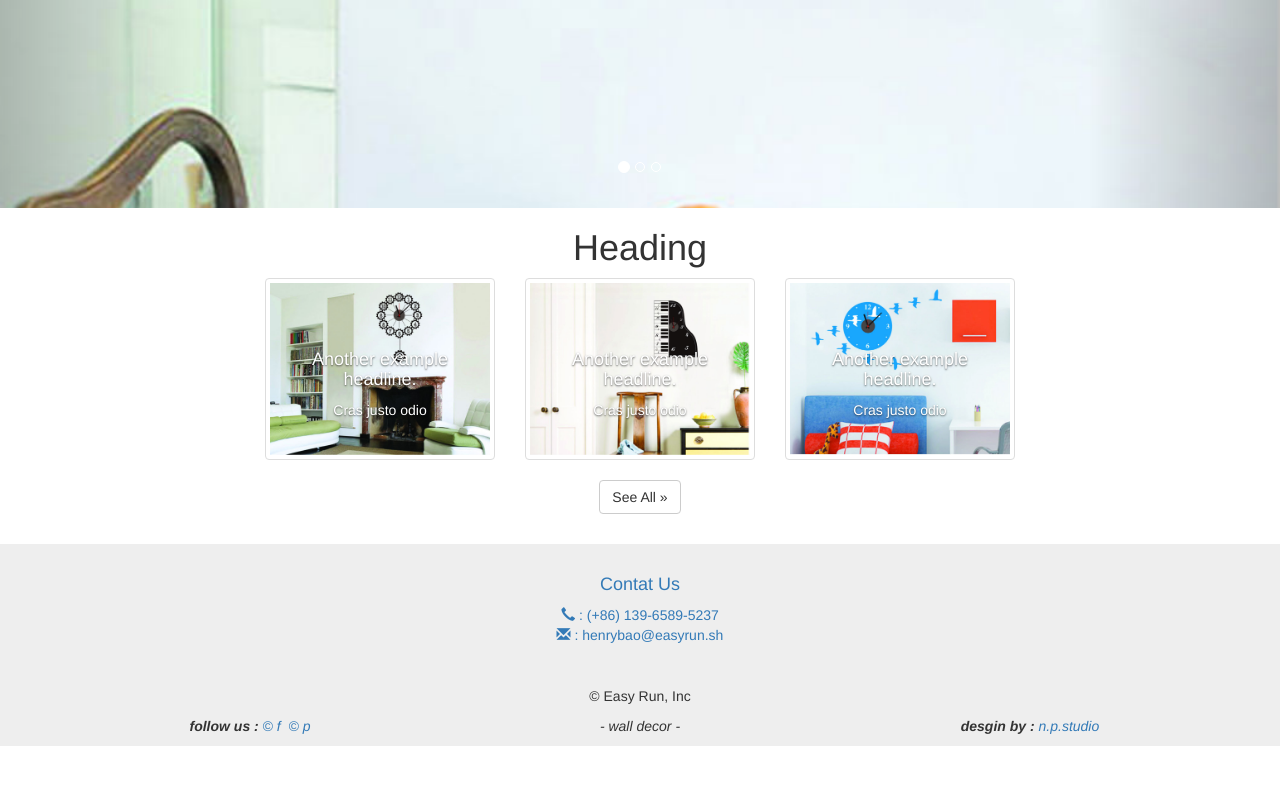
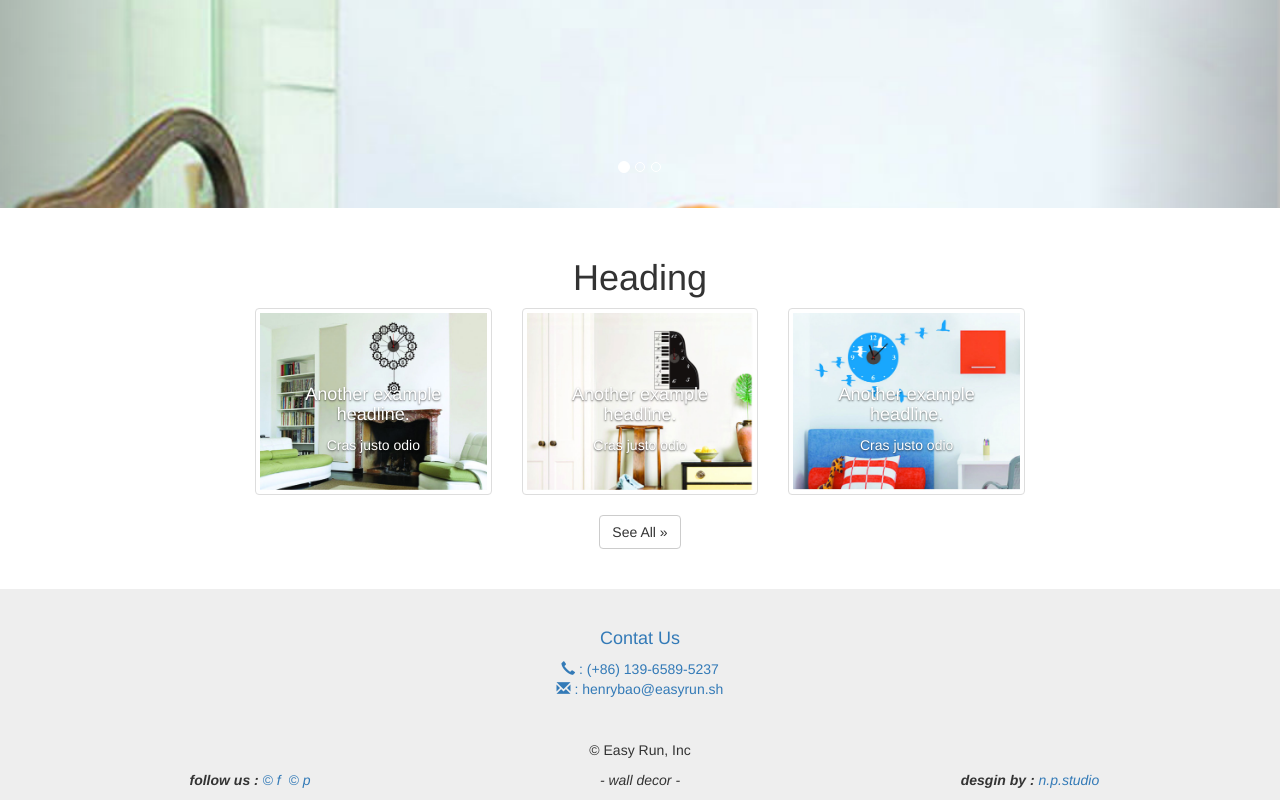
Before and after one commit to rainbow494/easyrun, a plain HTML site: page EasyRunSite/index.html in a window 1280 px wide. Shown: the part 592-1392 px from the top of the page. Before the commit the page ends 1338 px from the top, so only its background shows below. Drawn offline with Linux system fonts and the light colour scheme; a script that the page names is missing.

Commit message:
修改式样

```diff
--- a/EasyRunSite/html/control/hot_categroy.html
+++ b/EasyRunSite/html/control/hot_categroy.html
@@ -1,4 +1,4 @@
-<div class="container">
+<div class="container ez-hot-categroy">
     <div class="row text-center">
         <div class="col-md-8 col-md-offset-2">
             <div class="row text-center">
--- a/EasyRunSite/html/footer.html
+++ b/EasyRunSite/html/footer.html
@@ -1,6 +1,4 @@
 <footer class="footer">
-    <hr></hr>
-    <h1></h1>
     <div class="container text-center">
         <!-- Example row of columns -->
         <div class="row">
--- a/EasyRunSite/style/main.less
+++ b/EasyRunSite/style/main.less
@@ -1,18 +1,22 @@
 @import "color.less";
 @import "font.less";
-@header-margin-bottom: 30px;
+/*@header-margin-bottom: 30px;*/
+@content-padding-top: 60px;
 @fixed-nav-button-height: 60px;
-@footer-height: 255px;
+@footer-padding-top: 30px;
+@footer-height: 180px;
 @ez-font-color: #337ab7;
 
 body {
-    padding-top: @fixed-nav-button-height + @header-margin-bottom;
+    /*padding-top: @fixed-nav-button-height + @header-margin-bottom;*/
+    padding-top: @fixed-nav-button-height;
 }
 
-@wapper-height: @fixed-nav-button-height + @footer-height;
+@wapper-height: @fixed-nav-button-height + (@footer-height - @footer-padding-top) + @content-padding-top;
 @ez-content-min-height: calc(~'100vh' - @wapper-height);
 
 .ez-content {
+    padding-top: @content-padding-top;
     min-height: @ez-content-min-height;
 }
 
@@ -20,7 +24,7 @@ body {
     background-color: @gray-lighter;
     /*background: -moz-linear-gradient(left,#fff,@gray-lighter,#fff);
     background: -webkit-linear-gradient(left,#fff,@gray-lighter,#fff);*/
-    margin-bottom: @header-margin-bottom;
+    /*margin-bottom: @header-margin-bottom;*/
     height: @fixed-nav-button-height;
     line-height: @fixed-nav-button-height;
 
@@ -43,12 +47,17 @@ body {
     }
 }
 
+.ez-hot-categroy {
+    padding: 30px 0;
+}
+
 .clear-header-margin-bottom {
-    margin-top: -@header-margin-bottom;
+    /*margin-top: -@header-margin-bottom;*/
 }
 
 .footer {
     background-color: @gray-lighter;
+    padding-top: @footer-padding-top;
 }
 
 .ez-carousel-template(@max-height, @overflow) {
```
Also changed, not shown: EasyRunSite/html/content/contact.html (+1 -1 lines), EasyRunSite/style/main.css.
